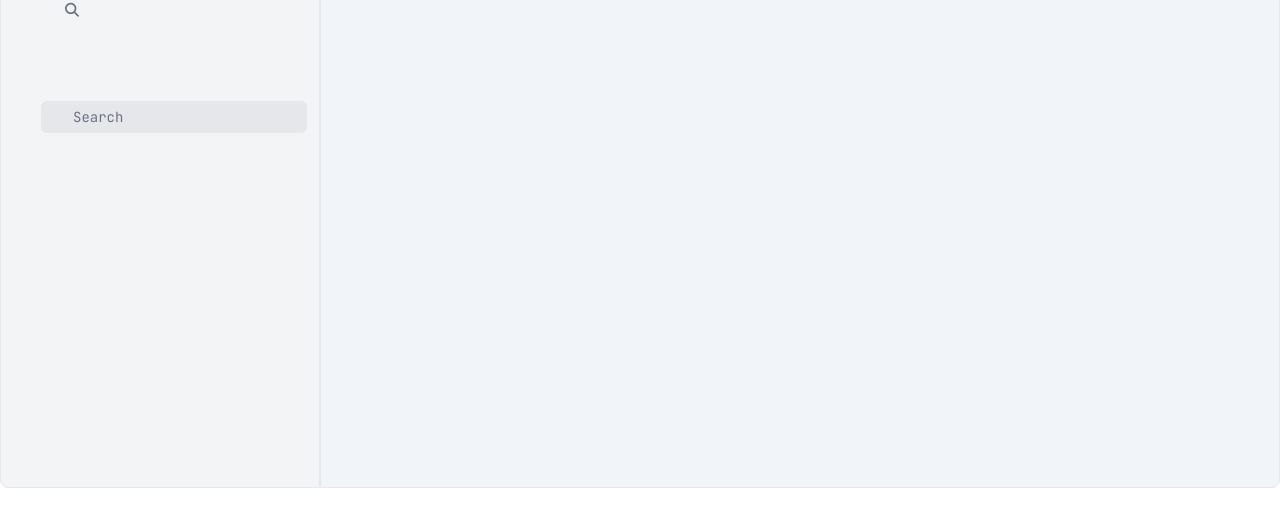
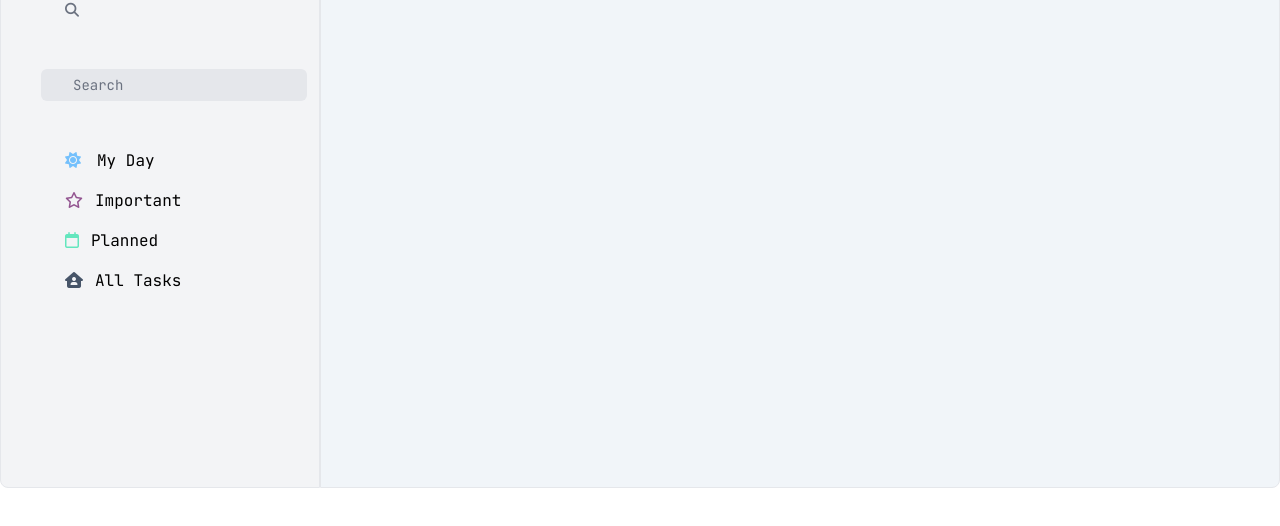
Before and after one commit to Marius-Diran/To-Do-List, a website: page index.html in a window 1280 px wide. Shown: the part 272-798 px from the top of the page. Drawn offline with Linux system fonts and the light colour scheme.

Commit message:
Finished the list side of the web

```diff
--- a/index.html
+++ b/index.html
@@ -9,13 +9,19 @@
 <body class="bg-white overflow-hidden">
   <div class="container">
     <div class="flex flex-row">
+
       <div class="flex-auto w-[25%] border border-solid h-[90vh] bg-gray-100 my-10 rounded-tl-lg rounded-bl-lg">
         <img src="images/To-Do list Logo.png" class="w-[65%] h-[20vh] mx-auto my-4">
         <h1 class="font-Lobster text-3xl text-center">Marius To-Do List</h1>
-        <i class="fa-solid fa-magnifying-glass relative left-16 text-sm" style="color: #6b7280;"></i><input type="search" id="search" placeholder="Search" class="my-[10vh] mx-10 h-[4vh] font-JetBrainsMono px-8 text-gray-800 rounded-md text-sm bg-gray-200 outline-none search">
+        <i class="fa-solid fa-magnifying-glass relative left-16 text-sm" style="color: #6b7280;"></i><input type="search" id="search" placeholder="Search" class="my-[6vh] mx-10 h-[4vh] font-JetBrainsMono px-8 text-gray-800 rounded-md text-sm bg-gray-200 outline-none search">
+        <h1 class="text-base font-JetBrainsMono ml-16"><i class="fa-solid fa-sun mr-4 text-base" style="color: #74C0FC;"></i>My Day</h1>
+        <h1 class="text-base font-JetBrainsMono ml-16 my-4"><i class="fa-regular fa-star mr-3 text-base" style="color: #925490;"></i>Important</h1>
+        <h1 class="text-base font-JetBrainsMono ml-16 my-4"><i class="fa-regular fa-calendar mr-3 text-base" style="color: #63E6BE;"></i>Planned</h1>
+        <h1 class="text-base font-JetBrainsMono ml-16 my-4"><i class="fa-solid fa-house-user mr-3 text-base" style="color: #475569;"></i>All Tasks</h1>
+
+
       </div>
       <div class="flex-auto w-[75%] border border-solid h-[90vh] my-10 rounded-tr-lg rounded-br-lg bg-slate-100"></div>
-
 
 
     </div>
```
Also changed, not shown: output.css.
